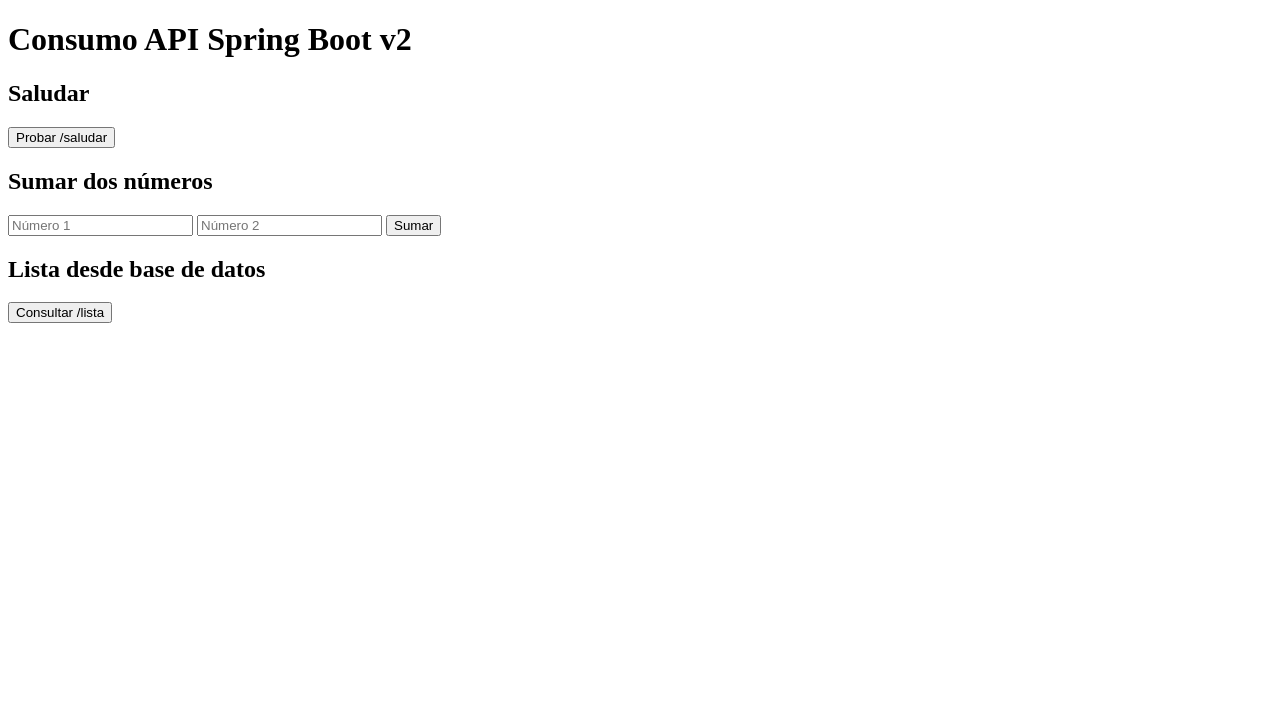
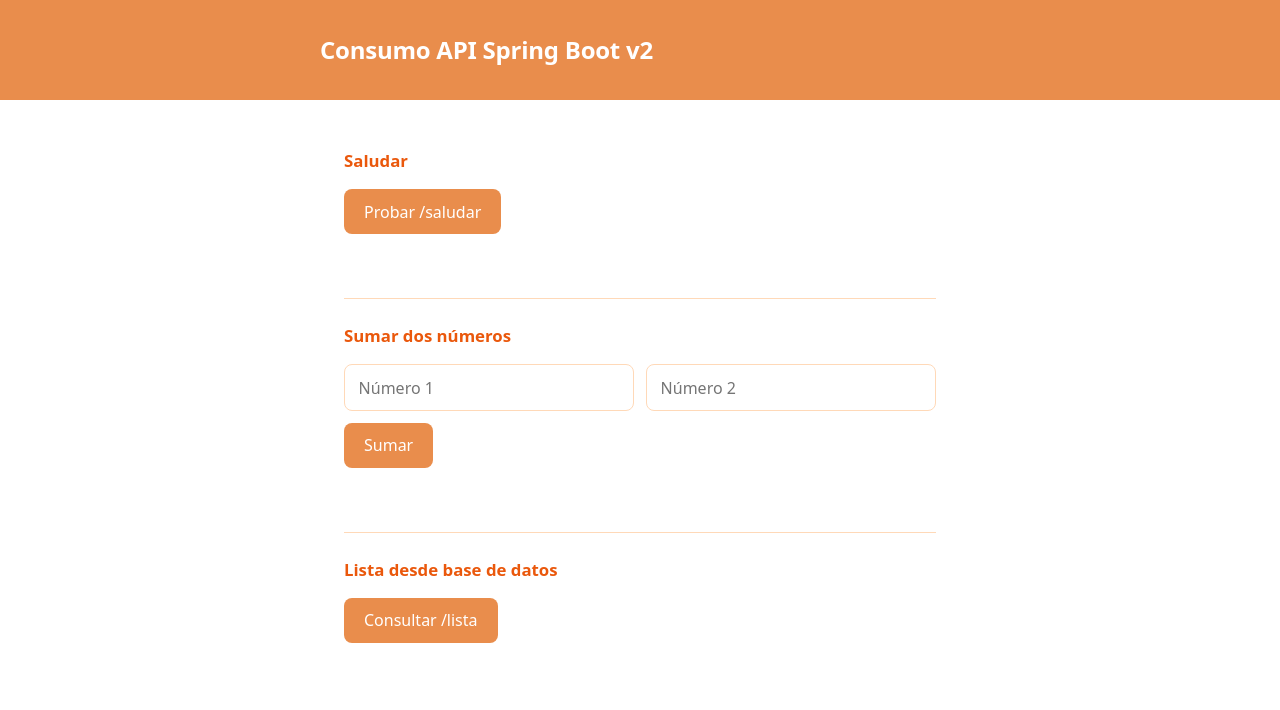
Before and after one commit to Camilo-Sanchez144/proyecto_docker_compose_limpio, a plain HTML site: page frontend_test/index.html in a window 1280 px wide. Drawn offline with Linux system fonts and the light colour scheme.

Commit message:
Añadiendo estilos

```diff
--- a/frontend_test/index.html
+++ b/frontend_test/index.html
@@ -3,24 +3,151 @@
 <head>
     <meta charset="UTF-8">
     <title>Frontend Spring Boot</title>
+    <style>
+        :root {
+            --naranja: #e98d4c;
+            --naranja-oscuro: #EA580C;
+            --naranja-suave: #FFF3E8;
+            --blanco: #FFFFFF;
+            --texto: #3B2A1E;
+            --borde: #FFD9B8;
+        }
+
+        * { box-sizing: border-box; }
+
+        body {
+            margin: 0;
+            font-family: system-ui, -apple-system, "Segoe UI", Roboto, sans-serif;
+            color: var(--texto);
+            background: var(--blanco);
+            line-height: 1.5;
+        }
+
+        header {
+            background: var(--naranja);
+            color: var(--blanco);
+            padding: 2rem 1.5rem;
+        }
+
+        header h1 {
+            max-width: 640px;
+            margin: 0 auto;
+            font-size: 1.5rem;
+            font-weight: 600;
+            letter-spacing: -0.01em;
+        }
+
+        main {
+            max-width: 640px;
+            margin: 0 auto;
+            padding: 1.5rem;
+        }
+
+        section {
+            padding: 1.5rem 0;
+            border-bottom: 1px solid var(--borde);
+        }
+
+        section:last-child { border-bottom: none; }
+
+        h2 {
+            margin: 0 0 1rem;
+            font-size: 1.05rem;
+            font-weight: 600;
+            color: var(--naranja-oscuro);
+        }
+
+        .fila {
+            display: flex;
+            flex-wrap: wrap;
+            gap: 0.75rem;
+        }
+
+        input {
+            flex: 1 1 120px;
+            padding: 0.65rem 0.85rem;
+            font: inherit;
+            color: var(--texto);
+            background: var(--blanco);
+            border: 1px solid var(--borde);
+            border-radius: 8px;
+        }
+
+        input:focus,
+        button:focus-visible {
+            outline: 2px solid var(--naranja);
+            outline-offset: 2px;
+        }
+
+        button {
+            padding: 0.65rem 1.25rem;
+            font: inherit;
+            font-weight: 500;
+            color: var(--blanco);
+            background: var(--naranja);
+            border: none;
+            border-radius: 8px;
+            cursor: pointer;
+            transition: background 0.15s;
+        }
+
+        button:hover { background: var(--naranja-oscuro); }
+
+        .resultado {
+            min-height: 1.5rem;
+            margin: 1rem 0 0;
+            font-weight: 500;
+        }
+
+        .lista {
+            margin: 1rem 0 0;
+            padding: 0;
+            list-style: none;
+        }
+
+        .lista li {
+            padding: 0.6rem 0.85rem;
+            margin-bottom: 0.5rem;
+            font-family: ui-monospace, Consolas, monospace;
+            font-size: 0.85rem;
+            background: var(--naranja-suave);
+            border-left: 3px solid var(--naranja);
+            border-radius: 4px;
+            overflow-wrap: anywhere;
+        }
+
+        .error { color: #B91C1C; }
+    </style>
 </head>
 <body>
 
-    <h1>Consumo API Spring Boot v2 </h1>
+     <header>
+        <h1>Consumo API Spring Boot v2</h1>
+    </header>
 
+    <main>
+        <section>
             <h2>Saludar</h2>
             <button onclick="saludar()">Probar /saludar</button>
-    <p id="resultadoSaludo"></p>
+            <p id="resultadoSaludo" class="resultado"></p>
+        </section>
 
+        <section>
             <h2>Sumar dos números</h2>
+            <div class="fila">
                 <input type="number" id="numero1" placeholder="Número 1">
                 <input type="number" id="numero2" placeholder="Número 2">
                 <button onclick="sumar()">Sumar</button>
-    <p id="resultadoSuma"></p>
+            </div>
+            <p id="resultadoSuma" class="resultado"></p>
+        </section>
 
+        <section>
             <h2>Lista desde base de datos</h2>
             <button onclick="listar()">Consultar /lista</button>
-    <ul id="listaDatos"></ul>
+            <ul id="listaDatos" class="lista"></ul>
+        </section>
+    </main>
 
     <script>
         const API_URL = "/api";
```
Lines whose indentation alone changed are shown as unchanged.
